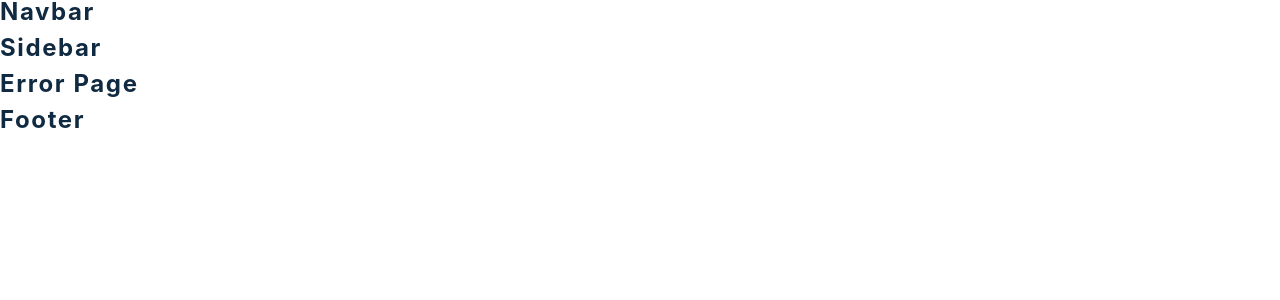
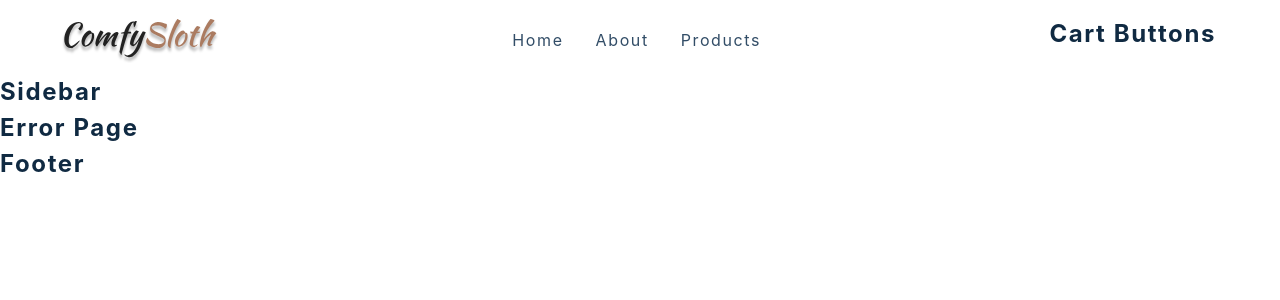
Before and after one commit to moeIsAwesome/ecommerce-proj, a React (Create React App) app: page / in a window 1280 px wide. Shown: the top 300 px of the page. Built offline with nearby package versions, Linux system fonts and the light colour scheme.

Commit message:
Add navigation

```diff
--- a/src/App.js
+++ b/src/App.js
@@ -8,7 +8,6 @@
   Cart,
   Error,
   Checkout,
-  PrivateRoute,
   Home,
 } from './pages';
 function App() {
@@ -17,7 +16,7 @@
       <Navbar />
       <Sidebar />
       <Switch>
-        <Route exact path="/ecommerce-proj">
+        <Route exact path="/home">
           <Home />
         </Route>
         <Route exact path="/singleproduct">
--- a/src/components/Navbar.js
+++ b/src/components/Navbar.js
@@ -1,16 +1,40 @@
-import React from 'react'
-import styled from 'styled-components'
-import logo from '../assets/logo.svg'
-import { FaBars } from 'react-icons/fa'
-import { Link } from 'react-router-dom'
-import { links } from '../utils/constants'
-import CartButtons from './CartButtons'
-import { useProductsContext } from '../context/products_context'
-import { useUserContext } from '../context/user_context'
+import React from 'react';
+import styled from 'styled-components';
+import logo from '../assets/logo.svg';
+import { FaBars } from 'react-icons/fa';
+import { Link } from 'react-router-dom';
+import { links } from '../utils/constants';
+import CartButtons from './CartButtons';
+import { useProductsContext } from '../context/products_context';
+import { useUserContext } from '../context/user_context';
 
 const Nav = () => {
-  return <h4>navbar</h4>
-}
+  return (
+    <NavContainer>
+      <div className="nav-center">
+        <div className="nav-header">
+          <Link to="/">
+            <img src={logo} alt="comfy sloth" />
+          </Link>
+          <button type="button" className="nav-toggle">
+            <FaBars />
+          </button>
+        </div>
+        <ul className="nav-links">
+          {links.map((link) => {
+            const { id, text, url } = link;
+            return (
+              <li key={id}>
+                <Link to={url}>{text}</Link>
+              </li>
+            );
+          })}
+        </ul>
+        <CartButtons />
+      </div>
+    </NavContainer>
+  );
+};
 
 const NavContainer = styled.nav`
   height: 5rem;
@@ -77,6 +101,6 @@
       display: grid;
     }
   }
-`
+`;
 
-export default Nav
+export default Nav;
```
